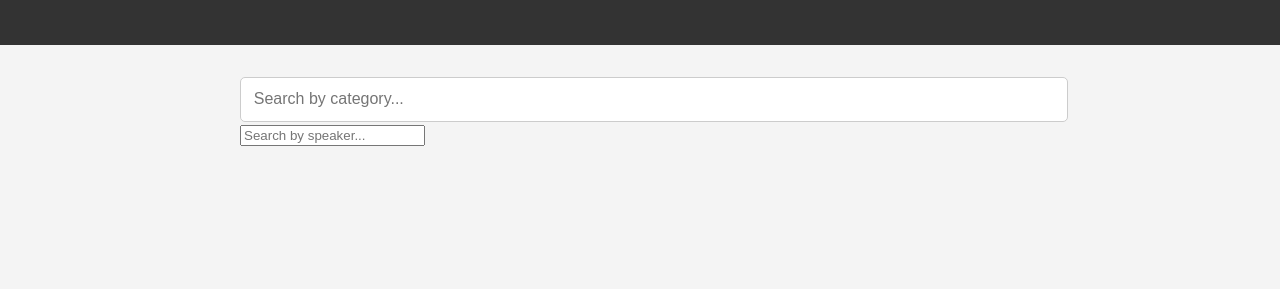
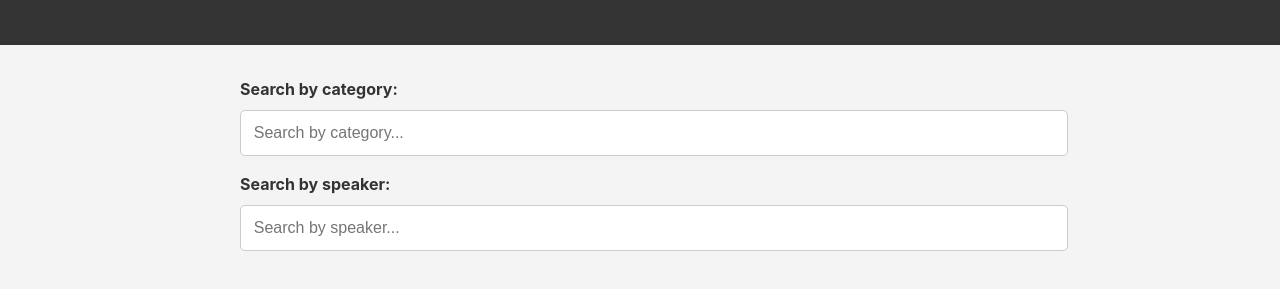
Before and after one commit to PresentWay/event-talks-app, a website: page public/index.html in a window 1280 px wide. Shown: the part 141-430 px from the top of the page. Drawn offline with Linux system fonts and the light colour scheme; no server answers.

Commit message:
feat: add labels to search inputs

```diff
--- a/public/css/style.css
+++ b/public/css/style.css
@@ -30,7 +30,18 @@ main {
   margin-bottom: 2rem;
 }
 
-#searchInput {
+.search-field {
+  display: block;
+  margin-bottom: 1rem;
+}
+
+.search-field label {
+  display: block;
+  margin-bottom: 0.5rem;
+  font-weight: bold;
+}
+
+#searchInput, #speakerSearchInput {
   width: 100%;
   padding: 0.8rem;
   font-size: 1rem;
--- a/public/index.html
+++ b/public/index.html
@@ -16,8 +16,14 @@
 
   <main>
     <div class="search-container">
-      <input type="text" id="searchInput" placeholder="Search by category...">
-      <input type="text" id="speakerSearchInput" placeholder="Search by speaker...">
+      <div class="search-field">
+        <label for="searchInput">Search by category:</label>
+        <input type="text" id="searchInput" placeholder="Search by category...">
+      </div>
+      <div class="search-field">
+        <label for="speakerSearchInput">Search by speaker:</label>
+        <input type="text" id="speakerSearchInput" placeholder="Search by speaker...">
+      </div>
     </div>
 
     <div id="schedule" class="schedule-container"></div>
```
